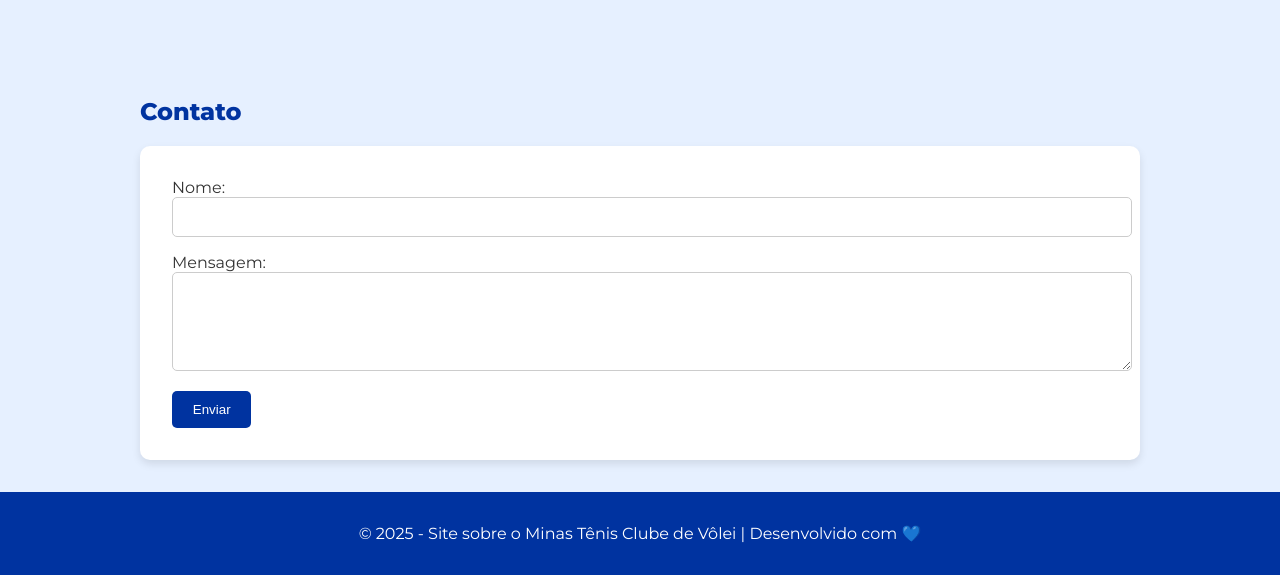
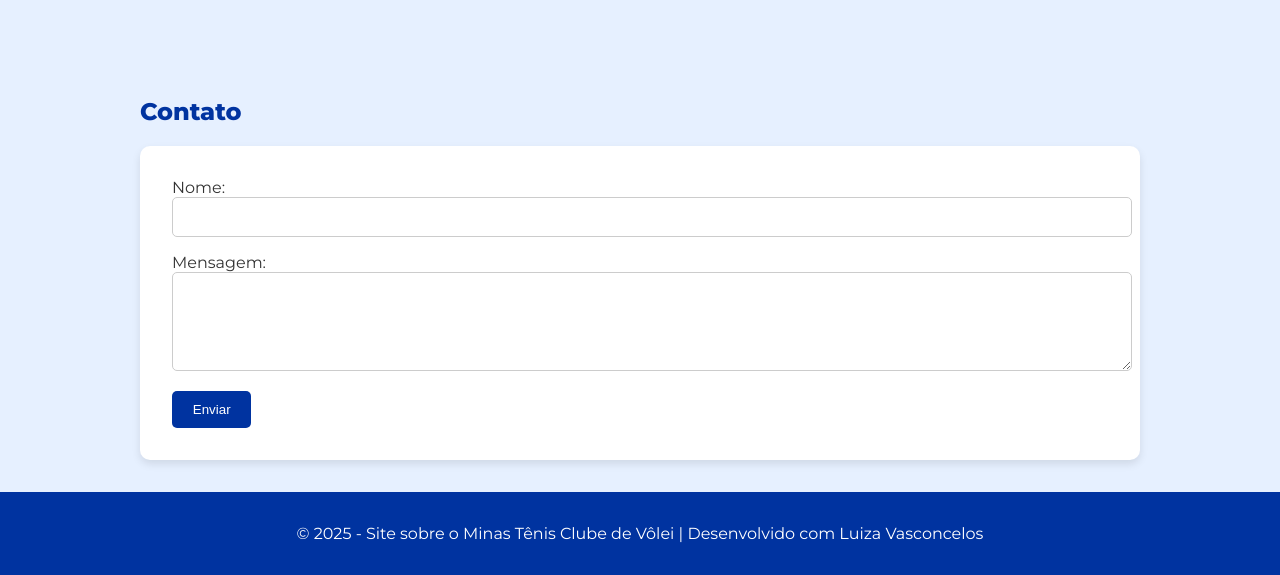
Before and after one commit to luizzavascz/acessibilidade-web-, a plain HTML site: page index.html in a window 1280 px wide. Shown: the part 1864-2439 px from the top of the page. Drawn offline with Linux system fonts and the light colour scheme.

Commit message:
Update index.html

```diff
--- a/index.html
+++ b/index.html
@@ -108,7 +108,7 @@
 
     <!-- Rodapé -->
     <footer class="site-footer">
-        <p>&copy; 2025 - Site sobre o Minas Tênis Clube de Vôlei | Desenvolvido com 💙</p>
+        <p>&copy; 2025 - Site sobre o Minas Tênis Clube de Vôlei | Desenvolvido com Luiza Vasconcelos</p>
     </footer>
 
     <script src="script.js"></script>
```
